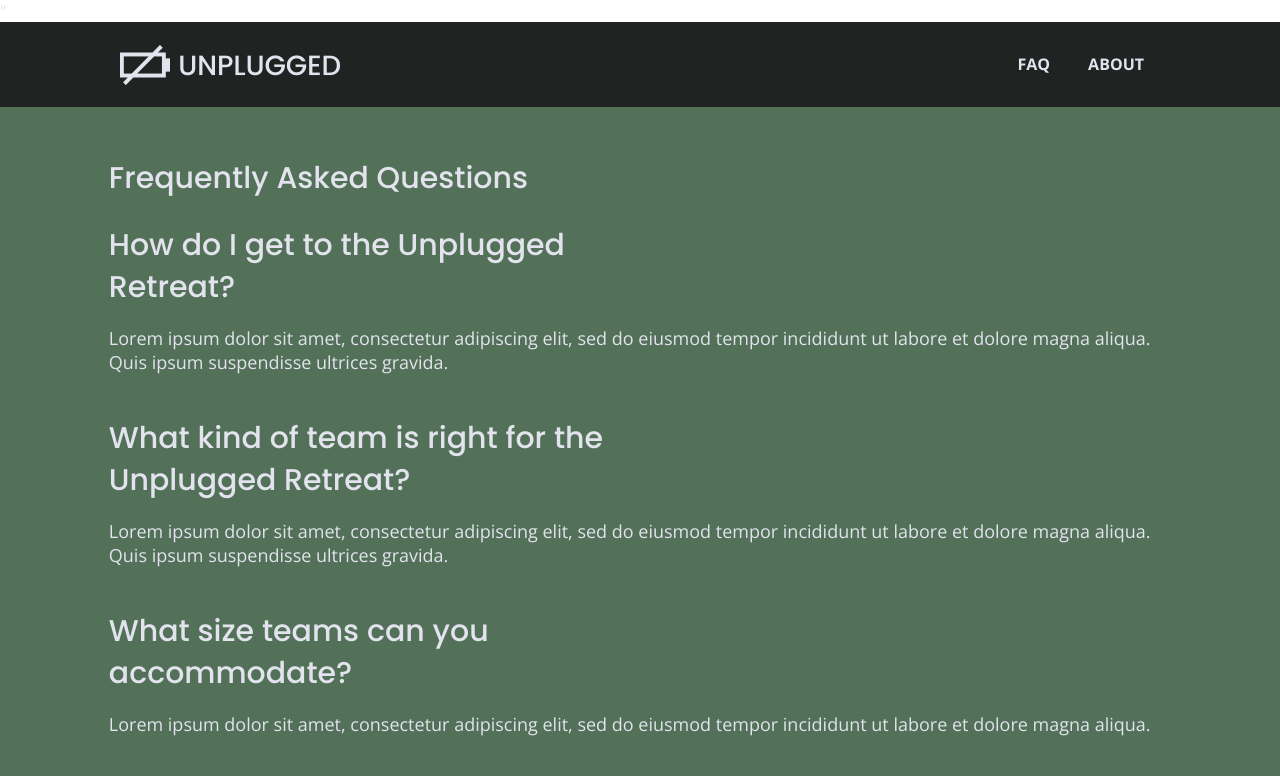
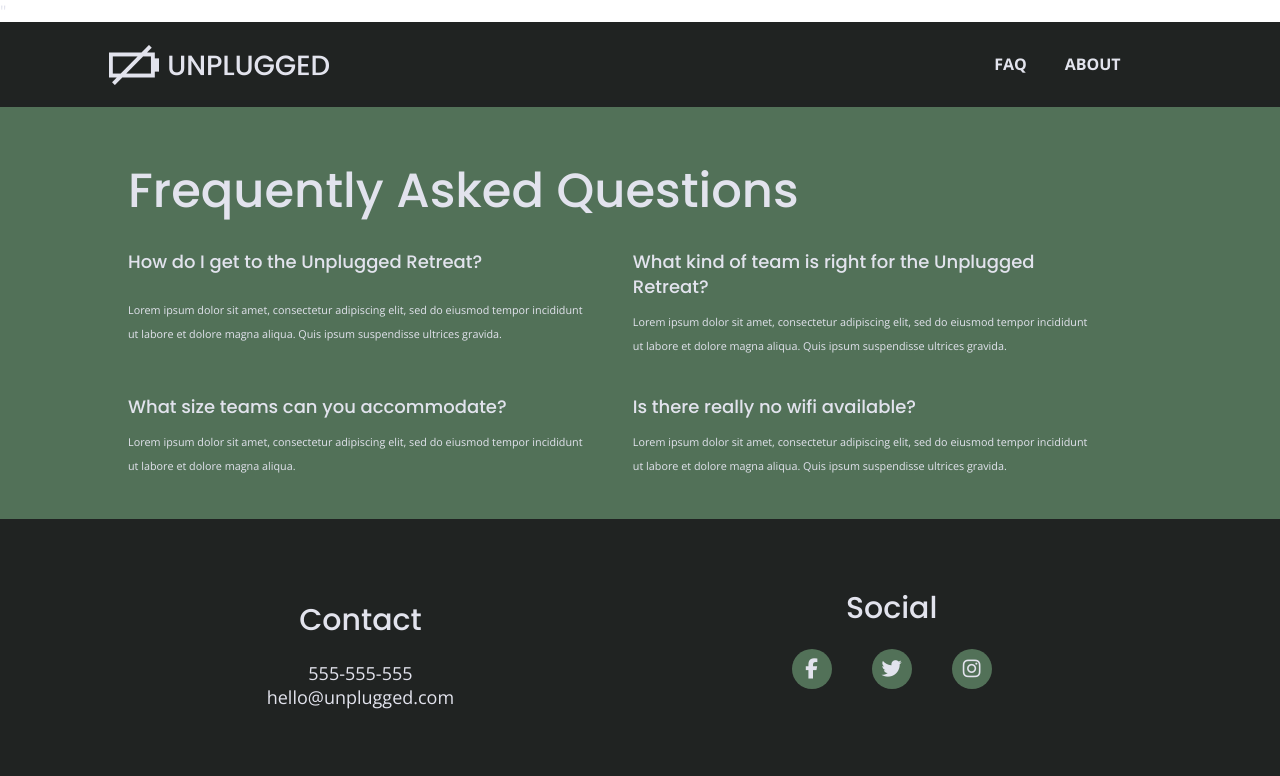
Before and after one commit to JLine79/unplugged-retreat, a plain HTML site: page faq/index.html in a window 1280 px wide. Shown: the top 776 px of the page. Drawn offline with nearby package versions, Linux system fonts and the light colour scheme; files whose address does not match are found by name.

Commit message:
checked all pages in all sizes

```diff
--- a/css/main.css
+++ b/css/main.css
@@ -785,6 +785,7 @@ input[type=button] {
 
   .map figure{
     padding-bottom: 45%;
+  }
 
 /* ============================================================================
   FAQ
@@ -826,20 +827,19 @@ BASE Styles
 
 /* Header */
 
+  header{
+    display: flex;
+    justify-content: space-around;
+  }
+
   header .content-wrapper{
     display: flex;
     justify-content: space-between;
-  flex-basis: 80%;
-  margin: 0 120px 0 120px;
+    flex-basis: 83%;
   }
 
   header figure{
-  margin-left: 10px;
-}
-
-header nav{
-  display: flex;
-  justify-content: flex-end;
+    width: 50%;
   }
 
 /* Hero Area */
@@ -935,6 +935,7 @@ ABOUT page
 
   .map figure{
     padding-bottom: 38%;
+  }
 
   .contact-section h2{
     font-size: 3em;
@@ -960,7 +961,15 @@ FAQ page
   }
 
   .faq-content{
+    display: flex;
+    flex-basis: 45%;
+    flex-flow: row wrap;
+    font-size: 0.6em;
     margin-right: 44px;
+  }
+
+  .faq-content h4{
+    width: 100%;
   }
 
   .faq h2{
@@ -972,7 +981,7 @@ FAQ page
   }
 
   .faq h4{
-    font-size: 1.125em;
+    font-size: 1.875em;
   }
 }
 
--- a/faq/index.html
+++ b/faq/index.html
@@ -31,8 +31,10 @@
   <!-- Add your site or application content here -->
   <header>
     <div class="content-wrapper">
-      <a href="../index.html"><img src="../img/unplugged-logo.png" alt="unplugged logo"/></a>
-      <div class="header-divider"></div>
+      <figure>
+        <a href="../index.html"><img src="../img/unplugged-logo.png" alt="unplugged logo"/></a>
+      </figure>
+    <div class="header-divider"></div>
       <nav>
         <ul>
           <li><a href="index.html" target="_blank">FAQ</a></li>
```
Also changed, not shown: about/index.html (+3 -1 lines). Lines whose indentation alone changed are shown as unchanged.
